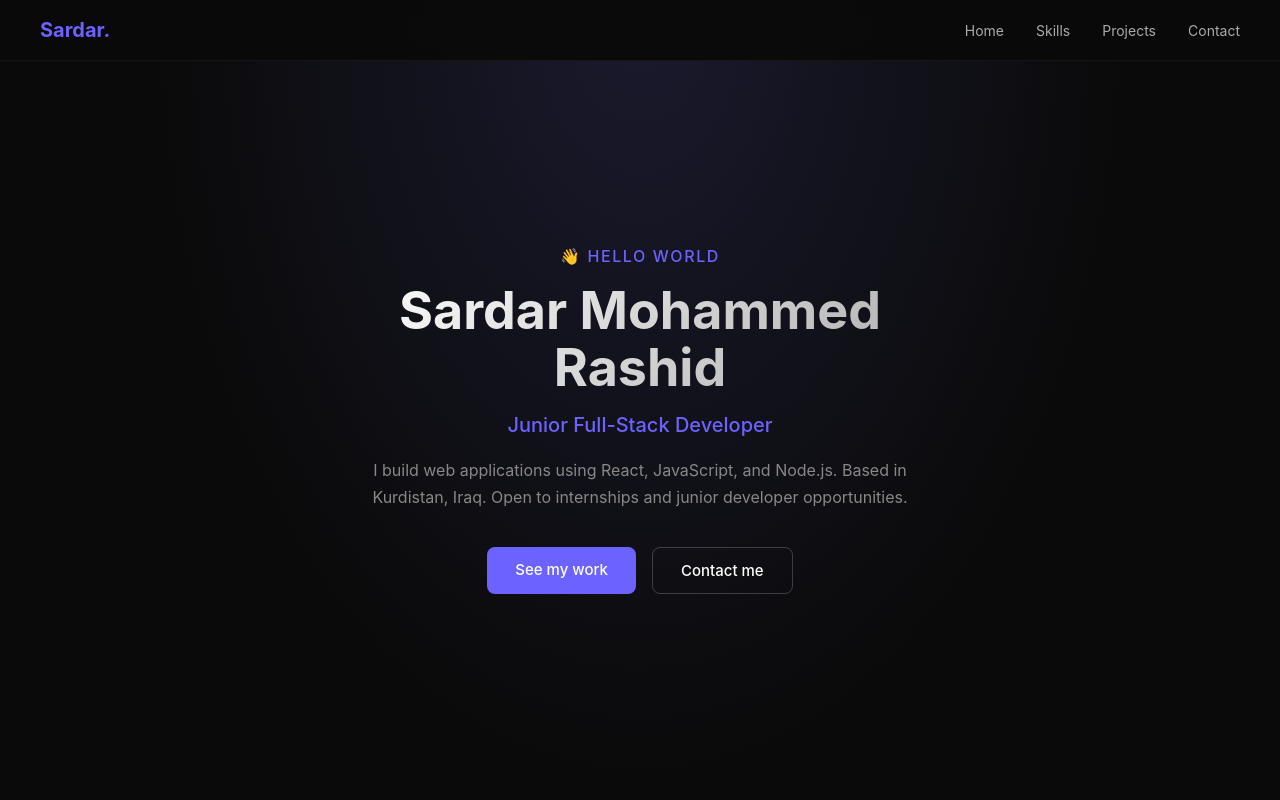
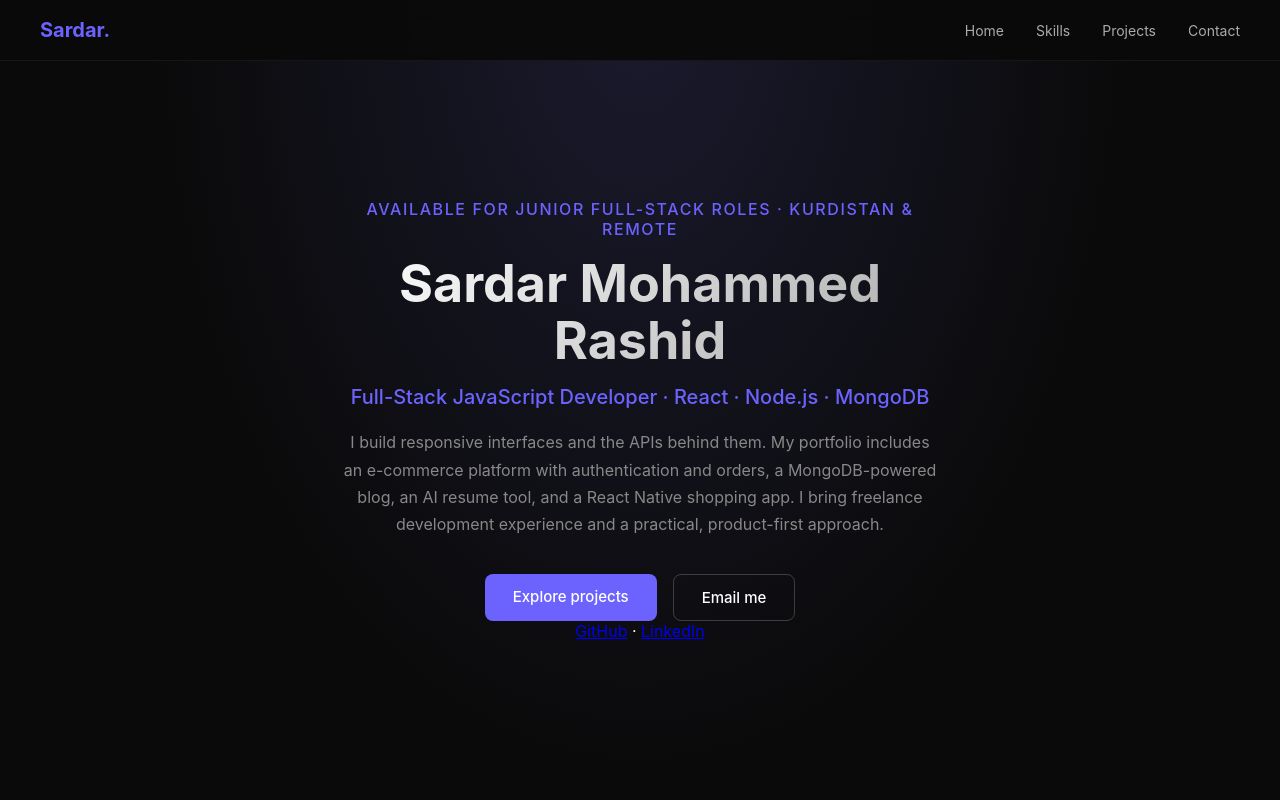
Before and after one commit to sardarMrashed/sardar-portfolio, a React (Create React App) app: page / in a window 1280 px wide. Shown: the top 800 px of the page. Built offline with nearby package versions, Linux system fonts and the light colour scheme.

Commit message:
Portfolio: improve Hero.jsx for recruiters

```diff
--- a/src/components/Hero.jsx
+++ b/src/components/Hero.jsx
@@ -2,17 +2,24 @@ export default function Hero() {
   return (
     <section className="hero" id="hero">
       <div className="hero-content">
-        <p className="hero-greeting">👋 Hello World</p>
+        <p className="hero-greeting">Available for junior full-stack roles · Kurdistan & remote</p>
         <h1 className="hero-name">Sardar Mohammed Rashid</h1>
-        <p className="hero-role">Junior Full-Stack Developer</p>
+        <p className="hero-role">Full-Stack JavaScript Developer · React · Node.js · MongoDB</p>
         <p className="hero-desc">
-          I build web applications using React, JavaScript, and Node.js.
-          Based in Kurdistan, Iraq. Open to internships and junior developer opportunities.
+          I build responsive interfaces and the APIs behind them. My portfolio
+          includes an e-commerce platform with authentication and orders, a
+          MongoDB-powered blog, an AI resume tool, and a React Native shopping app.
+          I bring freelance development experience and a practical, product-first approach.
         </p>
         <div className="hero-btns">
-          <a href="#projects" className="btn-primary">See my work</a>
-          <a href="#contact" className="btn-secondary">Contact me</a>
+          <a href="#projects" className="btn-primary">Explore projects</a>
+          <a href="mailto:sardarmohamad96@gmail.com" className="btn-secondary">Email me</a>
         </div>
+        <p className="hero-links">
+          <a href="https://github.com/sardarMrashed" target="_blank" rel="noreferrer">GitHub</a>
+          <span aria-hidden="true"> · </span>
+          <a href="https://www.linkedin.com/in/sardar-mohammed-rashid/" target="_blank" rel="noreferrer">LinkedIn</a>
+        </p>
       </div>
     </section>
   )
```
